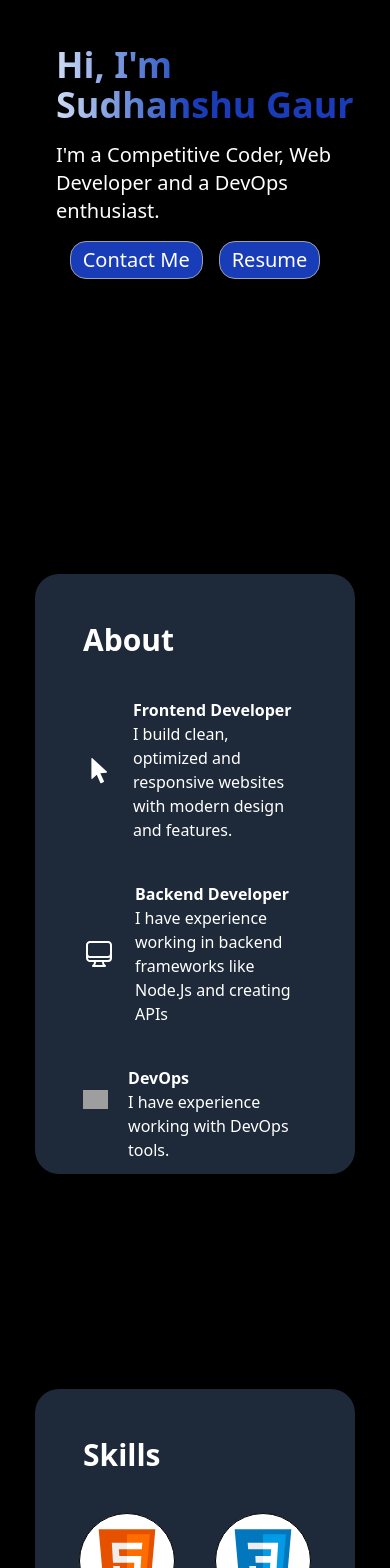
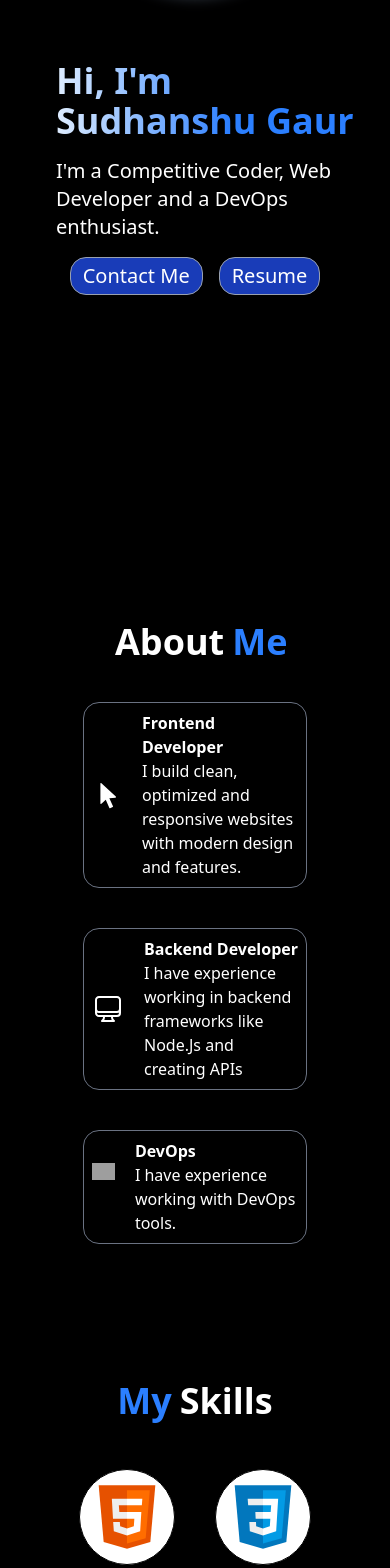
Before and after one commit to Sudhanshu230310/Portfolio, a Next.js app: page / in a window 390 px wide. Shown: the part 432-2000 px from the top of the page. Built offline with nearby package versions, Linux system fonts and the light colour scheme; grey boxes are pictures that could not be loaded.

Commit message:
change fonts and color

```diff
--- a/Components/About.tsx
+++ b/Components/About.tsx
@@ -6,35 +6,35 @@ export default function AboutMe() {
     return (
         <>
             <motion.div id="about" className="bg-black w-screen min-h-screen sm:px-28 flex px-36 flex-col justify-center items-center gap-20 lg:gap-0">
-                <div className="bg-gray-800 rounded-3xl w-xs xl:w-7xl md:w-3xl sm:w-xl xs:w-sm h-[600px] mt-20">
-                    <div className="text-white pl-12 pt-12 md:text-4xl text-3xl font-bold">
-                        About
+                <div className=" rounded-3xl w-xs xl:w-7xl md:w-3xl sm:w-xl xs:w-sm h-[600px] mt-20">
+                    <div className="text-white pl-20 pt-12 md:text-5xl text-4xl font-bold flex gap-2">
+                        <div>About </div><div className="text-blue-500">Me</div>
                     </div>
                     <div className="flex justify-between items-center mt-10 px-12 gap-4">
                         <motion.div
                             whileHover={{ y: [30, -30, 30], transition: { repeat: Infinity, repeatType: "reverse", duration: 2, ease: "easeInOut" } }}
                             animate={{ y: 0 }}
-                            className="md:size-80 hidden md:flex md:flex-col justify-center"
+                            className="lg:size-80 hidden lg:flex lg:flex-col justify-center"
                         >
                             <img src="/Portfolio/dev5.png" alt="Developer" width={300} height={300} className="w-full h-auto" />
                         </motion.div>
 
-                        <div className="flex flex-col gap-10 text-white md:text-xl overflow-auto">
-                            <div className="cursor-pointer flex justify-start items-center gap-5">
-                                <div><Cursor /></div>
+                        <div className="flex flex-col gap-10 text-white md:text-xl ">
+                            <motion.div whileHover={{scale:1.1}} className="cursor-pointer border border-gray-500 rounded-2xl px-2 py-2 flex justify-start items-center gap-5">
+                                <div className=""><Cursor /></div>
                                 <div>
-                                    <div className="font-bold"> Frontend Developer</div>
+                                    <motion.div whileHover={{color:"#4299e1"}} className="font-bold"> Frontend Developer</motion.div>
                                     <div>I build clean, optimized and responsive websites with modern design and features.</div>
                                 </div>
-                            </div>
-                            <div className="cursor-pointer flex justify-start items-center gap-5">
+                            </motion.div>
+                            <motion.div whileHover={{scale:1.1}} className="cursor-pointer border border-gray-500 rounded-2xl px-2 py-2 flex justify-start items-center gap-5">
                                 <div><BackendIcon /></div>
                                 <div>
                                     <div className="font-bold"> Backend Developer</div>
                                     <div>I have experience working in backend frameworks like Node.Js and creating APIs</div>
                                 </div>
-                            </div>
-                            <div className="cursor-pointer flex justify-start items-center gap-5">
+                            </motion.div>
+                            <motion.div whileHover={{scale:1.1}} className="cursor-pointer border border-gray-500 rounded-2xl px-2 py-2 flex justify-start items-center gap-5">
                                 <div className="md:size-8 size-12">
                                     <img src="/Portfolio/docker2.svg" alt="Docker" width={50} height={50} className="w-full h-auto" />
                                 </div>
@@ -42,7 +42,7 @@ export default function AboutMe() {
                                     <div className="font-bold"> DevOps</div>
                                     <div>I have experience working with DevOps tools.</div>
                                 </div>
-                            </div>
+                            </motion.div>
                         </div>
                     </div>
                 </div>
--- a/Components/Main.tsx
+++ b/Components/Main.tsx
@@ -7,14 +7,14 @@ export default function Main() {
             <motion.div id="main" className="bg-black w-screen min-h-screen sm:px-28 px-6 flex flex-col justify-center gap-20 lg:gap-0">
                 <div className="md:flex md:flex-row md:justify-between md:items-center flex-wrap-reverse flex flex-col-reverse justify-center items-center gap-6">
                     <div className="text-white md:flex md:flex-col md:items-start md:gap-8 flex flex-col items-center gap-4 mt-24">
-                        <motion.div whileHover={{ scale: 1.1, backgroundColor: "#3b82f6" }} initial={{ y: 20, opacity: 0 }} animate={{ y: 0, opacity: 1, transition: { duration: 1, delay: 2.5 } }} className="md:text-5xl font-bold text-4xl flex justify-center items-center pl-8 sm:pl-0 bg-gradient-to-r to-blue-800 from-white from-0% to-50% bg-clip-text text-transparent cursor-pointer">Hi, I'm Sudhanshu Gaur</motion.div>
-                        <motion.div initial={{ y: 20, opacity: 0 }} animate={{ y: 0, opacity: 1, transition: { duration: 1, delay: 2.8 } }} className="md:text-2xl text-xl flex justify-center items-center pl-8 md:pl-0">I'm a Competitive Coder, Web Developer and a DevOps enthusiast.</motion.div>
+                        <motion.div whileHover={{ scale: 1.1, backgroundColor: "#3b82f6" }} initial={{ y: 20, opacity: 0 }} animate={{ y: 0, opacity: 1, transition: { duration: 1, delay: 2.5 } }} className="md:text-5xl font-bold text-4xl flex justify-center items-center pl-8 sm:pl-0 bg-gradient-to-r to-blue-500 from-white from-0% to-60% bg-clip-text text-transparent cursor-pointer">Hi, I'm Sudhanshu Gaur</motion.div>
+                        <motion.div initial={{ y: 20, opacity: 0 }} animate={{ y: 0, opacity: 1, transition: { duration: 1, delay: 2.8 } }} className="md:text-2xl text-xl flex justify-center items-center pl-8 md:pl-0 font-sans ">I'm a Competitive Coder, Web Developer and a DevOps enthusiast.</motion.div>
                         <div className="text-xl">
                             <a target="_blank" href="mailto:2023meb1387@iitrpr.ac.in"><button className="border rounded-2xl cursor-pointer bg-blue-800 py-1 border-gray-400 px-3">Contact Me</button></a>
                             <a href="" download="Sudhanshu_2027_Resume"><button className="border cursor-pointer rounded-2xl bg-blue-800 py-1 border-gray-400 px-3 ml-4">Resume</button></a>
                         </div>
                     </div>
-                    <motion.div animate={{ y: [0, -16, 0], transition: { repeat: Infinity, repeatType: "reverse", duration: 3, ease: "linear" } }} className="text-white md:w-72 md:h-72 rounded-full overflow-hidden w-56 h-56 justify-center items-center shadow-gray-600 shadow-lg border border-gray-700 md:mt-20 translate-y-12 md:-translate-y-4">
+                    <motion.div animate={{ y: [0, -16, 0], transition: { repeat: Infinity, repeatType: "reverse", duration: 3, ease: "linear" } }} className="text-white md:w-72 md:h-72 rounded-full overflow-hidden w-64 h-64 justify-center items-center shadow-gray-600 shadow-lg border border-gray-700 md:mt-20 translate-y-12 md:-translate-y-4">
                         {/* <Person /> */}
                         <img src="/Portfolio/profile3.jpeg" alt="Profile img" width={300} height={300} className="md:-translate-y-24 -translate-y-16 w-full h-auto" />
                     </motion.div>
--- a/Components/Skill.tsx
+++ b/Components/Skill.tsx
@@ -18,10 +18,10 @@ import { motion} from "motion/react"
 // bg-gray-800 rounded-3xl xl:w-7xl md:w-3xl sm:w-xl w-sm h-[600px] mt-20
 export default function Skills(){
     return<>
-        < motion.div id="skill" className="bg-black w-screen min-h-screen pt-6 sm:px-28 flex flex-col justify-center items-center gap-20 lg:gap-0">
-            <div className=" h-[650px] bg-gray-800 rounded-3xl xl:w-7xl md:w-3xl sm:w-xl xs:w-sm w-xs mt-12 overflow-y-auto overscroll">
-                <div className="md:text-4xl text-3xl font-bold text-white pl-12 pt-12 pb-10">Skills</div>
-                <div className="flex sm:justify-start justify-center gap-x-10 sm:gap-x-28 sm:gap-y-10 gap-y-6 sm:pl-20 xs:text-xl text-lg flex-wrap pb-4 ">
+        < motion.div id="skill" className=" w-screen min-h-screen pt-10 sm:px-28 flex flex-col justify-center items-center sm:items-start lg:gap-0 bg-black">
+            <div className="md:text-5xl text-4xl font-bold text-white mt-20 flex gap-2 sm:pl-12 bg-black"><div className="text-blue-500">My</div><div>Skills</div></div>
+            <div className=" h-[650px] rounded-3xl xl:w-7xl md:w-3xl sm:w-xl xs:w-sm w-xs mt-6 pt-6 overflow-y-auto overscroll bg-black">
+                <div className="flex sm:justify-start justify-center gap-x-10 sm:gap-x-28 sm:gap-y-10 gap-y-6 sm:pl-12 xs:text-xl text-lg flex-wrap pb-4 ">
                     <motion.div className="flex flex-col justify-center items-center">
                         <div className="border rounded-full bg-white w-24 h-24 flex justify-center items-center">
                             <HtmlLogo/>
--- a/app/page.tsx
+++ b/app/page.tsx
@@ -13,12 +13,17 @@ export default function Home() {
       <motion.div
         className="w-screen h-screen bg-black flex justify-center items-center"
         initial={{ visibility: "visible" }}
-        animate={{ display: "none", transition: { duration: 4, ease: "easeOut" } }}
+        animate={{ display: "none", transition: { duration: 2, ease: "easeInOut" } }}
       >
-        <TypewriterLine text="Full Stack Developer | DevOps" />
-
+        <motion.div
+          className="md:text-4xl text-xl font-semibold text-white"
+          initial={{ y: -30, opacity: 0 }}
+          animate={{ y: 0, opacity: 1, transition: { delay: 0.2, duration: 2,ease:"easeOut" } }}
+        >
+          Full Stack Developer | DevOps
+        </motion.div>
       </motion.div>
-      <motion.div initial={{ display: "none" }} animate={{ display: "block", transition: { delay: 4,duration:0.5,ease:"easeIn" } }}>
+      <motion.div initial={{ display: "none" }} animate={{ display: "block", transition: { delay: 2,ease:"easeIn" } }}>
         <NavBar />
         <Main />
         <AboutMe />
@@ -32,17 +37,21 @@ export default function Home() {
 
 
 const TypewriterLine = ({ text }:{text:string}) => {
+  // container controls the stagger timing
   const container = {
-    hidden: { opacity: 1 },
+    hidden: { opacity: 1 },         // keep container visible
     visible: {
       opacity: 1,
       transition: {
+        // delay before we start
         delayChildren: 0.5,
+        // time between each letter
         staggerChildren: 0.1,
       },
     },
   };
 
+  // child controls each letter’s animation
   const child = {
     hidden: { opacity: 0, y: -10 },
     visible: {
@@ -54,13 +63,15 @@ const TypewriterLine = ({ text }:{text:string}) => {
 
   return (
     <motion.div
-      className="md:text-4xl text-white text-2xl font-semibold flex"
+      className="md:text-4xl text-xl font-semibold text-white flex"
       variants={container}
       initial="hidden"
       animate="visible"
     >
       {Array.from(text).map((char, i) => (
+        // use non‑breaking space for actual spaces
         <motion.span key={i} variants={child}>
+          {/* @ts-ignore */}
           {char === " " ? "\u00A0" : char}
         </motion.span>
       ))}
```
Also changed, not shown: Components/Project.tsx (+8 -8 lines).
